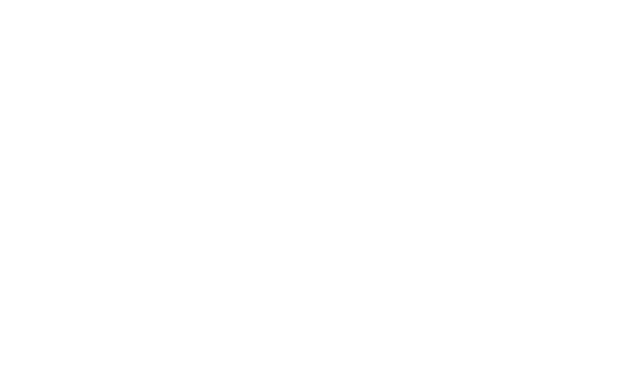
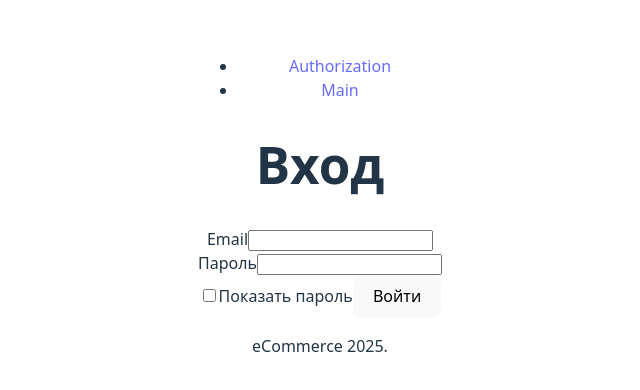
Before and after one commit to tim1234444/eCommerce-Application, a React (Vite) app: page /autorisation in a window 1280 px wide. Shown: the part 194-584 px from the top of the page, without its empty margins (320-960 px from the left). Built offline with nearby package versions, Linux system fonts and the light colour scheme.

Commit message:
create loginPage

```diff
--- a/src/App.tsx
+++ b/src/App.tsx
@@ -1,15 +1,25 @@
 import './App.css';
+import { RedirectIfAuth } from './components/RedirectIfAuth';
+
+import LoginPage from './pages/loginPage';
 import MainPage from './pages/mainPage';
 import { BrowserRouter, Routes, Route } from 'react-router-dom';
 
 function App() {
   return (
     <BrowserRouter>
-      <Routes>
-        <Route path="/autorisation" element={<div></div>} />
-        <Route path="/" element={<MainPage />} />
-      </Routes>
-    </BrowserRouter>
+  <Routes>
+    <Route
+      path="/autorisation"
+      element={
+        <RedirectIfAuth>
+          <LoginPage />
+        </RedirectIfAuth>
+      }
+    />
+    <Route path="/" element={<MainPage />} />
+  </Routes>
+</BrowserRouter>
   );
 }
 
--- /dev/null
+++ b/src/api/getToken.tsx
@@ -0,0 +1,52 @@
+export default async function fetchAccessToken(
+  email: string,
+  password: string,
+  SetError: React.Dispatch<React.SetStateAction<string>>
+) {
+  const authHost = import.meta.env.VITE_AUTH_URL;
+  const projectKey = import.meta.env.VITE_PROJECT_KEY;
+  const clientId = import.meta.env.VITE_CLIENT_ID;
+  const clientSecret = import.meta.env.VITE_CLIENT_SECRET;
+  const scope = import.meta.env.VITE_SCOPES;
+
+  const url = `${authHost}/oauth/${projectKey}/customers/token`;
+  const credentials = btoa(`${clientId}:${clientSecret}`);
+
+  const body = new URLSearchParams({
+    grant_type: 'password',
+    username: email,
+    password: password,
+    scope: scope,
+  });
+
+  const response = await fetch(url, {
+    method: 'POST',
+    headers: {
+      'Authorization': `Basic ${credentials}`,
+      'Content-Type': 'application/x-www-form-urlencoded',
+    },
+    body
+  });
+
+  if (!response.ok) {
+    const error = await response.text();
+    let message = 'Произошла ошибка. Попробуйте позже.';
+
+    try {
+      const errorData = JSON.parse(error);
+      console.log(errorData);
+
+      if (errorData?.error === 'invalid_customer_account_credentials') {
+        message = 'Неверный email или пароль. Попробуйте снова.';
+      }
+    } catch (e) {
+      console.warn('Ошибка при разборе текста ошибки:', e);
+    }
+
+    SetError(message);
+    throw new Error(`Ошибка запроса: ${response.status} - ${error}`);
+  }
+
+  const data = await response.json();
+  return data;
+}
--- /dev/null
+++ b/src/components/InputField/InputField.tsx
@@ -0,0 +1,29 @@
+import React from "react";
+
+interface Props {
+  label: string;
+  type: string;
+  value: string;
+  error: string;
+  onChange: (value: string) => void;
+  onValidate: () => void;
+}
+
+const InputField: React.FC<Props> = ({ label, type, value, error, onChange, onValidate }) => {
+  return (
+    <div className="field">
+      <label>{label}</label>
+      <input
+        type={type}
+        value={value}
+        onChange={(e) => {
+          onChange(e.target.value);
+        }}
+        onBlur={onValidate}
+      />
+      {error && <div className="error">{error}</div>}
+    </div>
+  );
+};
+
+export default InputField;
--- a/src/components/Layout.tsx
+++ b/src/components/Layout.tsx
@@ -1,20 +1,38 @@
-import type { ReactNode } from 'react';
-import { Link } from 'react-router-dom';
+import { useEffect, useState, type ReactNode } from 'react';
+import { Link, useNavigate } from 'react-router-dom';
 interface IChildren {
   children: ReactNode;
 }
+const isLogin = localStorage.getItem('access_token');
+console.log(isLogin)
+export default function Layout({ children }: IChildren) {
+  const [isLogin, setIsLogin] = useState<boolean>(false);
+  const navigate = useNavigate();
 
-export default function Layout({ children }: IChildren) {
+  useEffect(() => {
+    const token = localStorage.getItem('access_token');
+    setIsLogin(!!token);
+  }, []);
+
+  const handleLogout = () => {
+    localStorage.removeItem('access_token');
+    setIsLogin(false);
+    navigate('/autorisation');
+  };
+
   return (
     <>
       <header>
         <nav>
+          {isLogin && <button onClick={handleLogout}>Выйти</button>}
           <ul>
+            {!isLogin && (
+              <li>
+                <Link to="/autorisation">Authorization</Link>
+              </li>
+            )}
             <li>
-              <Link to="/one">Page One</Link>
-            </li>
-            <li>
-              <Link to="/two">Page Two</Link>
+              <Link to="/">Main</Link>
             </li>
           </ul>
         </nav>
--- /dev/null
+++ b/src/components/LoginForm/LoginForm.tsx
@@ -0,0 +1,100 @@
+
+import React, { useState } from "react";
+import InputField from "../InputField/InputField";
+import { useNavigate } from 'react-router-dom';
+import fetchAccessToken from "../../api/getToken";
+
+const LoginForm = () => {
+  const navigate = useNavigate();
+  const [email, setEmail] = useState("");
+  const [emailError, setEmailError] = useState("");
+  const [errorMessage, setErrorMessage] = useState('');
+  const [password, setPassword] = useState("");
+  const [passwordError, setPasswordError] = useState("");
+
+  const [showPassword, setShowPassword] = useState(false);
+
+
+  const validateEmail = (value: string) => {
+    const trimmed = value.trim();
+    if (trimmed.length === 0) return "Введите email.";
+    if (!trimmed.includes("@")) return "Email должен содержать символ «@».";
+    const [local, domain] = trimmed.split("@");
+    if (!domain || !domain.includes(".")) return "Email должен содержать доменное имя.";
+    if (!/^[^\s@]+@[^\s@]+\.[^\s@]+$/.test(trimmed)) return "Неверный формат email.";
+    return "";
+  };
+
+  const validatePassword = (value: string) => {
+    const trimmed = value.trim();
+    if (trimmed.length === 0) return "Введите пароль.";
+    if (value !== trimmed) return "Пароль не должен содержать пробелов в начале/конце.";
+    if (trimmed.length < 8) return "Пароль должен быть не менее 8 символов.";
+    if (!/[A-Z]/.test(trimmed)) return "Пароль должен содержать заглавную букву.";
+    if (!/[a-z]/.test(trimmed)) return "Пароль должен содержать строчную букву.";
+    if (!/[0-9]/.test(trimmed)) return "Пароль должен содержать цифру.";
+    return "";
+  };
+
+  const handleSubmit = (e: React.FormEvent) => {
+    e.preventDefault();
+    const emailErr = validateEmail(email);
+    const passwordErr = validatePassword(password);
+    setEmailError(emailErr);
+    setPasswordError(passwordErr);
+
+    if (!emailErr && !passwordErr) {
+
+
+
+      const data = fetchAccessToken(email, password, setErrorMessage)
+      data.then((data)=> {
+        localStorage.setItem('access_token', data.access_token);
+        if (!data.error) {
+          navigate('/', { replace: true });
+        }
+      })
+
+    }
+  };
+
+  return (
+    <form onSubmit={handleSubmit} noValidate>
+      <InputField
+        label="Email"
+        type="email"
+        value={email}
+        onChange={setEmail}
+        error={emailError}
+        onValidate={() => setEmailError(validateEmail(email))}
+      />
+
+      <InputField
+        label="Пароль"
+        type={showPassword ? "text" : "password"}
+        value={password}
+        onChange={setPassword}
+        error={passwordError}
+        onValidate={() => setPasswordError(validatePassword(password))}
+      />
+      {errorMessage && (
+        <div className="error-message">
+          ⚠️ {errorMessage}
+        </div>
+      )}
+
+      <label className="checkbox-label">
+        <input
+          type="checkbox"
+          checked={showPassword}
+          onChange={() => setShowPassword((v) => !v)}
+        />
+        Показать пароль
+      </label>
+
+      <button type="submit">Войти</button>
+    </form>
+  );
+};
+
+export default LoginForm;
--- /dev/null
+++ b/src/components/RedirectIfAuth.tsx
@@ -0,0 +1,14 @@
+import type { JSX } from 'react';
+import { Navigate } from 'react-router-dom';
+
+export const RedirectIfAuth = ({ children }: { children: JSX.Element }) => {
+  const token = localStorage.getItem('access_token');
+
+  if (token) {
+
+    return <Navigate to="/" replace />;
+  }
+
+
+  return children;
+};
--- /dev/null
+++ b/src/pages/loginPage.tsx
@@ -0,0 +1,15 @@
+
+import Layout from "../components/Layout";
+import LoginForm from "../components/LoginForm/LoginForm";
+
+
+function LoginPage() {
+  return (
+    <Layout>
+      <h1>Вход</h1>
+      <LoginForm />
+   </Layout>
+  );
+}
+
+export default LoginPage;
```
Also changed, not shown: src/components/InputField/InputField.css (added), src/components/LoginForm/LoginForm.css (added), 1 other file (tests, documents, lock files or other folders).
